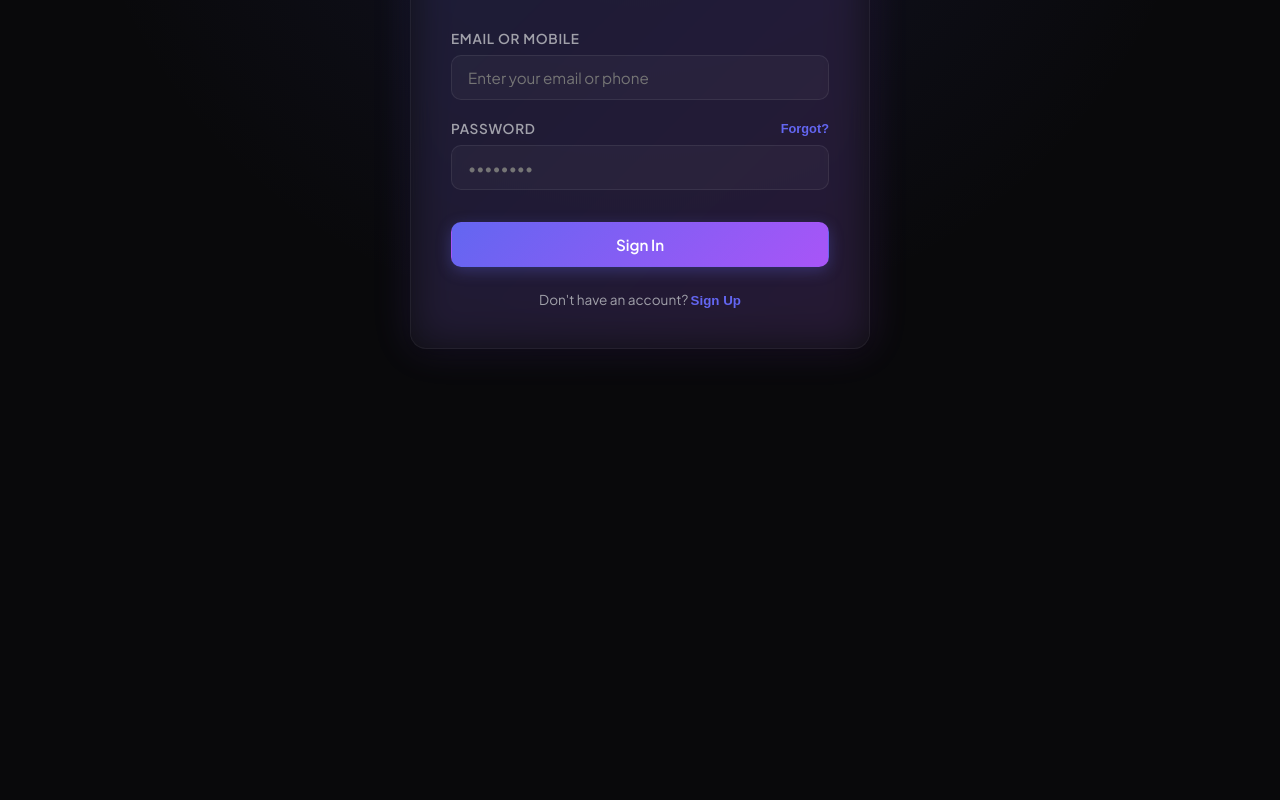
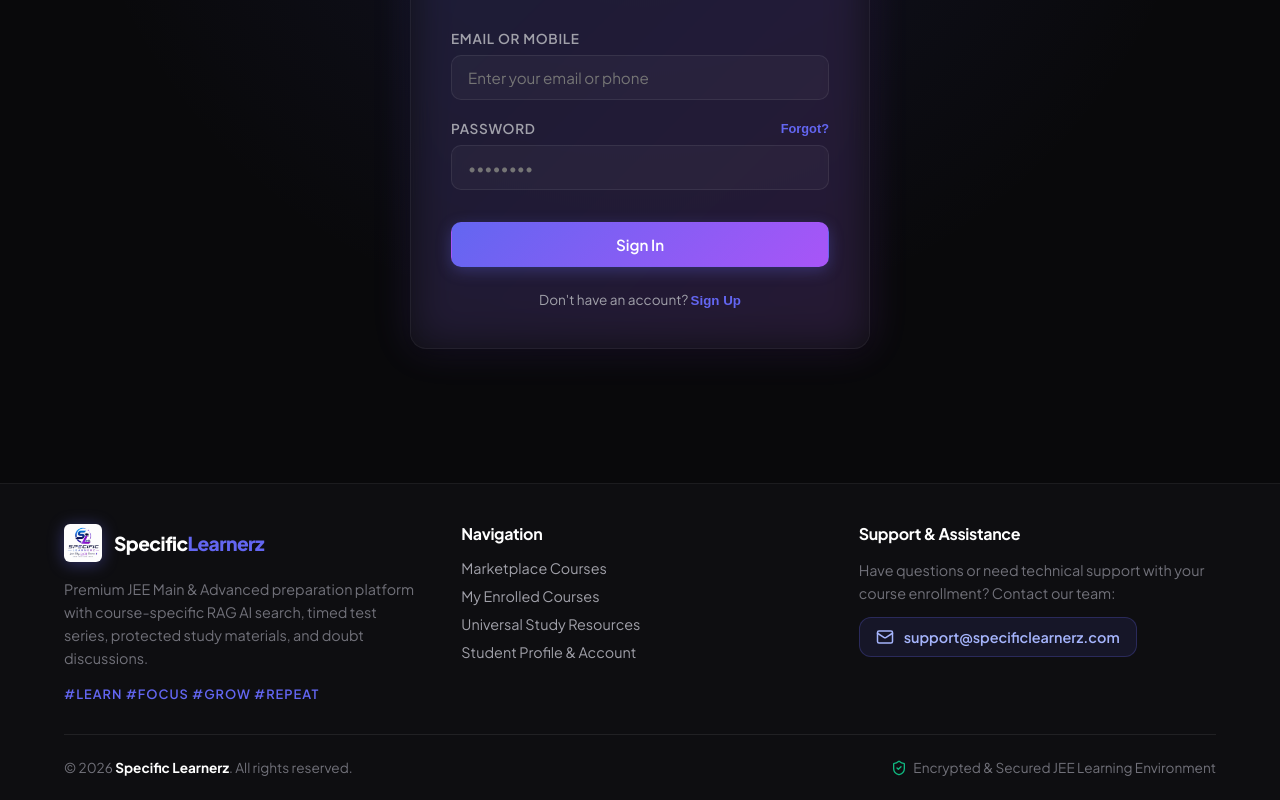
Before and after one commit to Kyren-in/Specefic-Learnz, a React (Vite) app: page /auth in a window 1280 px wide. Shown: the part 317-1117 px from the top of the page. Before the commit the page ends 800 px from the top, so only its background shows below. Built offline with nearby package versions, Linux system fonts and the light colour scheme.

Commit message:
feat: add platform Footer with copyright, navigation links, and support email support@specificlearnerz.com

```diff
--- a/src/App.jsx
+++ b/src/App.jsx
@@ -1,6 +1,7 @@
 import React, { useState, useEffect } from 'react';
 import { BrowserRouter, Routes, Route, Navigate } from 'react-router-dom';
 import Navigation from './components/Navigation.jsx';
+import Footer from './components/Footer.jsx';
 import Auth from './pages/Auth.jsx';
 import Home from './pages/Home.jsx';
 import CourseDetails from './pages/CourseDetails.jsx';
@@ -106,6 +107,8 @@ function App() {
             <Route path="*" element={<Navigate to="/" replace />} />
           </Routes>
         </div>
+
+        <Footer />
       </div>
     </BrowserRouter>
   );
--- /dev/null
+++ b/src/components/Footer.jsx
@@ -0,0 +1,138 @@
+import React from 'react';
+import { Link } from 'react-router-dom';
+import { Mail, ShieldCheck, Heart } from 'lucide-react';
+
+export default function Footer() {
+  const currentYear = new Date().getFullYear();
+
+  return (
+    <footer style={{
+      background: 'var(--glass-bg)',
+      borderTop: '1px solid var(--glass-border)',
+      backdropFilter: 'var(--glass-blur)',
+      marginTop: 'auto',
+      padding: '40px 32px 24px 32px',
+      color: 'var(--text-secondary)'
+    }}>
+      <div className="container" style={{ maxWidth: '1200px', margin: '0 auto' }}>
+
+        {/* Main Footer Row */}
+        <div style={{
+          display: 'grid',
+          gridTemplateColumns: 'repeat(auto-fit, minmax(250px, 1fr))',
+          gap: '40px',
+          marginBottom: '32px'
+        }}>
+
+          {/* Column 1: Brand Info */}
+          <div>
+            <Link to="/" style={{ display: 'flex', alignItems: 'center', gap: '12px', marginBottom: '16px' }}>
+              <img
+                src="/logo.png"
+                alt="Specific Learnerz Logo"
+                style={{
+                  height: '38px',
+                  width: 'auto',
+                  objectFit: 'contain',
+                  borderRadius: '6px',
+                  filter: 'drop-shadow(0 2px 8px rgba(99, 102, 241, 0.4))'
+                }}
+              />
+              <span style={{ fontWeight: 800, fontSize: '1.2rem', letterSpacing: '-0.03em', color: '#fff' }}>
+                Specific<span style={{ color: 'var(--primary)' }}>Learnerz</span>
+              </span>
+            </Link>
+            <p style={{ fontSize: '0.9rem', lineHeight: '1.6', color: 'var(--text-tertiary)', marginBottom: '16px' }}>
+              Premium JEE Main & Advanced preparation platform with course-specific RAG AI search, timed test series, protected study materials, and doubt discussions.
+            </p>
+            <div style={{ fontSize: '0.8rem', fontWeight: 600, color: 'var(--primary)', letterSpacing: '1px' }}>
+              #LEARN #FOCUS #GROW #REPEAT
+            </div>
+          </div>
+
+          {/* Column 2: Quick Links */}
+          <div>
+            <h4 style={{ color: '#fff', fontSize: '1rem', fontWeight: 700, marginBottom: '16px' }}>
+              Navigation
+            </h4>
+            <ul style={{ listStyle: 'none', padding: 0, margin: 0, display: 'flex', flexDirection: 'column', gap: '10px', fontSize: '0.9rem' }}>
+              <li>
+                <Link to="/" style={{ color: 'var(--text-secondary)', transition: 'color 0.2s' }}>
+                  Marketplace Courses
+                </Link>
+              </li>
+              <li>
+                <Link to="/my-courses" style={{ color: 'var(--text-secondary)', transition: 'color 0.2s' }}>
+                  My Enrolled Courses
+                </Link>
+              </li>
+              <li>
+                <Link to="/resources" style={{ color: 'var(--text-secondary)', transition: 'color 0.2s' }}>
+                  Universal Study Resources
+                </Link>
+              </li>
+              <li>
+                <Link to="/profile" style={{ color: 'var(--text-secondary)', transition: 'color 0.2s' }}>
+                  Student Profile & Account
+                </Link>
+              </li>
+            </ul>
+          </div>
+
+          {/* Column 3: Contact & Support */}
+          <div>
+            <h4 style={{ color: '#fff', fontSize: '1rem', fontWeight: 700, marginBottom: '16px' }}>
+              Support & Assistance
+            </h4>
+            <p style={{ fontSize: '0.9rem', color: 'var(--text-tertiary)', marginBottom: '12px' }}>
+              Have questions or need technical support with your course enrollment? Contact our team:
+            </p>
+            <a
+              href="mailto:support@specificlearnerz.com"
+              style={{
+                display: 'inline-flex',
+                alignItems: 'center',
+                gap: '10px',
+                padding: '10px 16px',
+                borderRadius: '12px',
+                background: 'rgba(99, 102, 241, 0.1)',
+                border: '1px solid rgba(99, 102, 241, 0.25)',
+                color: '#a5b4fc',
+                fontWeight: 600,
+                fontSize: '0.9rem',
+                textDecoration: 'none',
+                transition: 'all 0.2s'
+              }}
+            >
+              <Mail size={18} />
+              support@specificlearnerz.com
+            </a>
+          </div>
+
+        </div>
+
+        <hr style={{ border: 0, borderTop: '1px solid var(--border-color)', margin: '24px 0' }} />
+
+        {/* Bottom Copyright Row */}
+        <div style={{
+          display: 'flex',
+          flexWrap: 'wrap',
+          alignItems: 'center',
+          justifyContent: 'space-between',
+          gap: '16px',
+          fontSize: '0.85rem',
+          color: 'var(--text-tertiary)'
+        }}>
+          <div>
+            © {currentYear} <strong style={{ color: '#fff' }}>Specific Learnerz</strong>. All rights reserved.
+          </div>
+          <div style={{ display: 'flex', alignItems: 'center', gap: '6px' }}>
+            <ShieldCheck size={16} color="#10b981" />
+            <span>Encrypted & Secured JEE Learning Environment</span>
+          </div>
+        </div>
+
+      </div>
+    </footer>
+  );
+}
```
